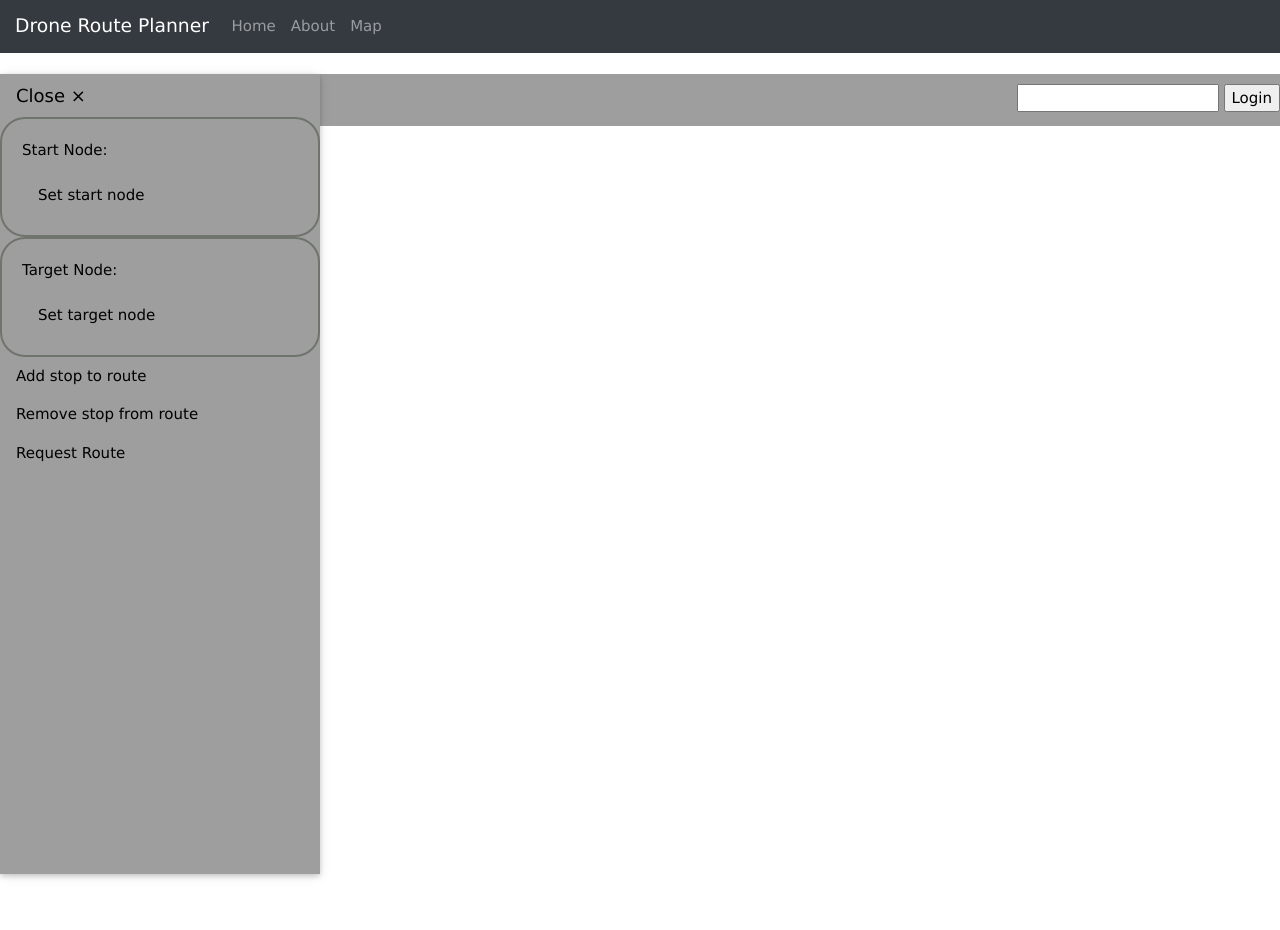
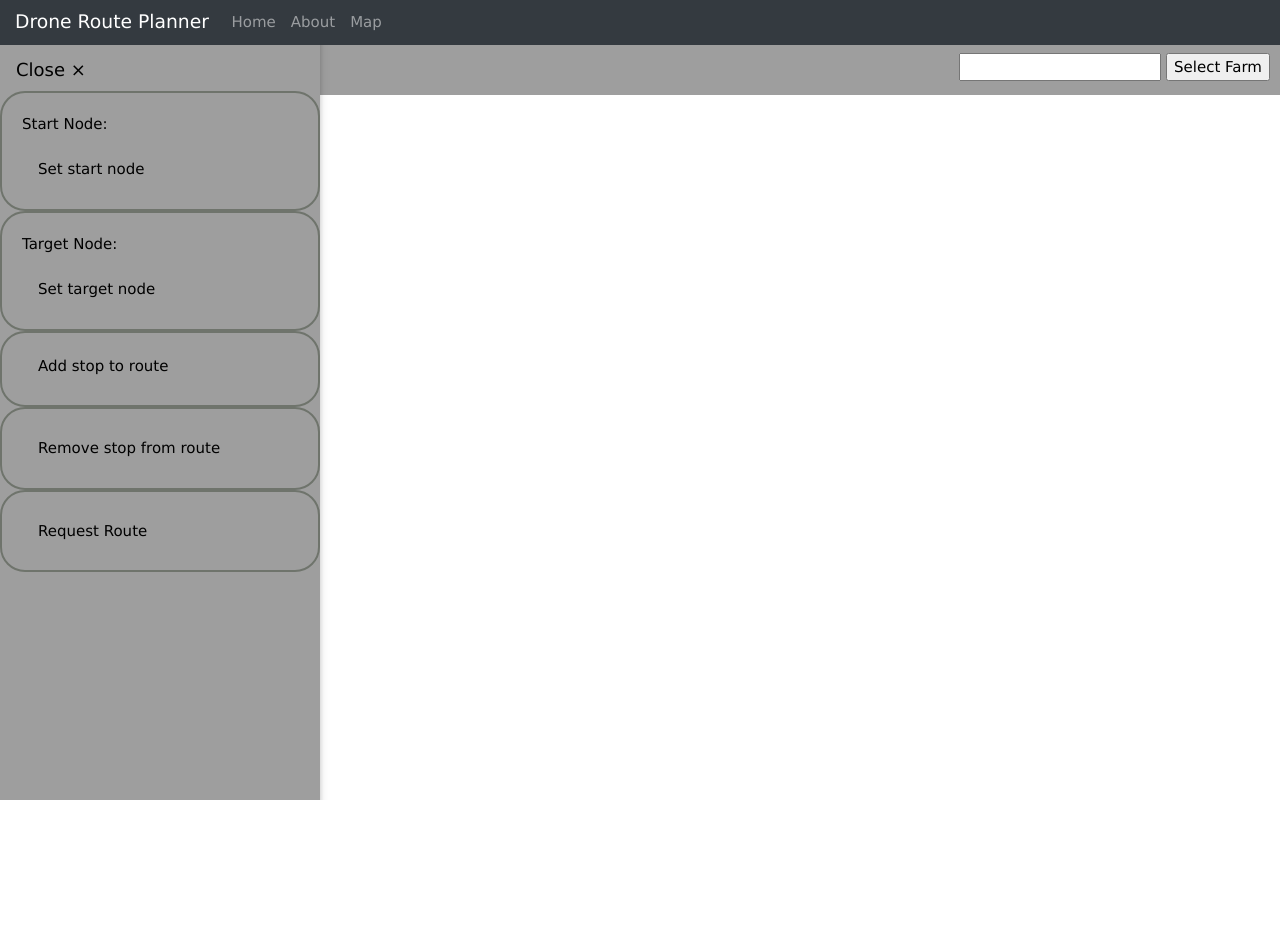
Before and after one commit to CallumBlair/droneRoutePlanner, a Flask app: template templates/map.html in a window 1280 px wide. After the commit the page ends 800 px from the top, so only its background shows below. Run offline with Flask 2, Linux system fonts and the light colour scheme; the template is opened without the code that fills it, so the values that code supplies are empty; some libraries are stand-ins or nearby versions.

Commit message:
Remove node bug fix, layout improvments

```diff
--- a/main.py
+++ b/main.py
@@ -1,28 +1,47 @@
+#Import Libraries
 from flask import Flask, render_template,request,redirect,url_for,jsonify,session
 import geopandas
 import controllerModule as cm
 import json
 
+#Define the flask application
 app = Flask(__name__)
-
-gdf = geopandas.read_file("propertyDetails.geojson").to_json()
-
 app.secret_key = 'H}g7uZwOw/J05xD'
 app.config['SESSION_TYPE'] = 'filesystem'
 
+#Open the geojson file storing property details
+gdf = geopandas.read_file("propertyDetails.geojson").to_json()
+
+
 @app.route('/')
-def home():
-    #session['userName'] = "Please Login"
+def index():
+    """ Index Route.
+    returns the index page of the website.
+    """
     return render_template("index.html")
+
+@app.route('/about')
+def displayAbout():
+    """ About page route.
+    returns the about page of the website.
+    """
+    return render_template("about.html")
 
 @app.route('/map')
 def displayMap():
+    """The map route.
+    returns the map page.
+    parameters:
+        - boundaries: array storing the boundaries for a specific farm
+        -username: session stored farm name
+        -path: session stored path generated by the algorithm
+    """
+    boundaries = []
 
-    boundaries = []
     try:
         username = session["userName"]
     except:
-        username = "please login asasa"
+        username = "Please enter a location"
     try:
         path = session["path"]
     except:
@@ -36,28 +55,35 @@ def displayMap():
 
     boundaries = json.dumps(boundaries)
 
-    #path = jsonify(path)
     return render_template("map.html", boundaries=boundaries, path=path, username=username)
 
 @app.route('/mapAuth' , methods = ["post"])
 def displayMapAuth():
+    """Authentication route.
+    sets the session username to the name entered by the user
+    redirects to the map route
+    parameters:
+        -username: retrieved from the post request
+    """
     session['userName'] = "init"
     username = request.form['userName']
     if username != session["userName"]:
         session["path"] = [1]
     session['userName'] = username
-    #path = [1]
-    #path = jsonify(path)
-    #return render_template("map.html", boundaries=gdf, path=path, username=username)
     return redirect("/map")
 
 
-@app.route('/about')
-def displayAbout():
-    return render_template("about.html")
-
 @app.route('/requestPath', methods = ["post"])
 def requestPath():
+    """Path request route.
+    generates a path between the nodes requested by the user
+    parameters:
+        -username: session stores username
+        -startNodeStr: the starting node retrieved from the form
+        -targetNodeStr: the target node retrieved from the form
+        -node1Arr: the starting node retrieved from the form
+
+    """
     username = session["userName"]
     startNodeStr = request.form['stNode']
     targetNodeStr = request.form['tgtNode']
@@ -65,8 +91,6 @@ def requestPath():
     node2Arr = request.form['2Node'].split(",")
     node3Arr = request.form['3Node'].split(",")
     node4Arr = request.form['4Node'].split(",")
-
-    #return str(node4Arr)
 
     if(node1Arr == ["undefined"]):
         node1Arr = [0,0]
@@ -95,8 +119,7 @@ def requestPath():
 
     path = cm.getRoute(startNode, targetNode, username, node1, node2, node3, node4)
     session['path'] = path
-    #return(str(path))
-    #return render_template("map.html", boundaries=gdf, path=path)
+
     return redirect("/map")
 
 if __name__ == "__main__":
--- a/static/css/style.css
+++ b/static/css/style.css
@@ -2,17 +2,18 @@
     padding: 0;
     float: right;
     width: 100%;
-    margin: 4px 0 0 0;
+    margin: 0 0 0 0;
 
 }
 
 #map {
-    height: 100vh;
+    height: 85vh;
     width: 100vw;
 }
 
 body {
-    padding-top: 4%;
+
+
 }
 
 #setStart{
@@ -33,3 +34,29 @@ body {
     padding: 20px;
     background-color: #7e7d7d;
 }
+
+.navbar{
+    height: 45px;
+}
+
+#barButton {
+    padding-top:20px;
+}
+
+#mySidebar {
+    padding-top:25px;
+}
+
+#myForm {
+    padding-right:10px;
+}
+
+#addStop {
+    padding-top:2px
+}
+
+#addStopDiv, #removeStopDiv, #requestRoute, #removeLineDiv {
+    border-radius: 25px;
+    border: 2px solid #6f746c;
+    padding: 20px;
+}
--- a/templates/map.html
+++ b/templates/map.html
@@ -3,7 +3,7 @@
 
 {% block content %}
 <div id="content"> </div>
-        <div class="w3-sidebar w3-bar-block w3-animate-left w3-card w3-grey" style="width:25%" id="mySidebar">
+        <div class="w3-sidebar w3-bar-block w3-animate-left w3-card w3-grey" style="width:25%;" id="mySidebar">
           <button class="w3-bar-item w3-button w3-large"
           onclick="w3_close()">Close &times;</button>
           <div id="setStart">
@@ -43,11 +43,11 @@
           </div>
 
 
-          <div id="addStop">
+          <div id="addStopDiv">
             <button href="#" class="w3-bar-item w3-button" style="width:100%;" onclick="addStop()" id="addStop">Add stop to route</button>
           </div>
 
-          <div id="removeStop">
+          <div id="removeStopDiv">
             <button href="#" class="w3-bar-item w3-button" style="width:100%;" onclick="removeStop()" id="removeStop">Remove stop from route</button>
           </div>
 
@@ -58,7 +58,7 @@
             <button href="#" class="w3-bar-item w3-button" style="width:100%;" onclick="fireRequest()" id="fireButton">Request Route</button>
           </div>
 
-          <div id="removeLine" style="display:none;">
+          <div id="removeLineDiv" style="display:none;">
             <button href="#" class="w3-bar-item w3-button" style="width:100%;" onclick="removeLine()" id="removeLine">Remove currently displayed line</button>
           </div>
 
@@ -76,11 +76,11 @@
 
         </div>
 
-        <div class="w3-grey" style="width:100%;">
+        <div class="w3-grey" style="width:100%;" id="barButton">
           <button class="w3-button w3-grey w3-xlarge" onclick="w3_open()">&#9776;</button>
           <form id="myForm" action="/mapAuth" method="post" style="float:right;margin:10px 0 0 0;">
             <input type="text" name="userName" id="userName" value="{{username}}" >
-            <input type="submit" name="submitLogin" value="Login" id="submitLogin">
+            <input type="submit" name="submitLogin" value="Select Farm" id="submitLogin">
         </form>
 
         </div>
@@ -549,7 +549,7 @@
                         node4 = [0,0];
                         marker4 = undefined;
                         if(targetMarker){
-                            currentLocation = targetMarker.getLatLng()
+                            currentLocation = [targetMarker.getLatLng().lat, targetMarker.getLatLng().lng]
                             setTarget()
                         }
                     }else if (i==1){
@@ -563,7 +563,7 @@
                         node3 = [0,0];
                         marker3 = undefined;
                         if(targetMarker){
-                            currentLocation = targetMarker.getLatLng()
+                            currentLocation = [targetMarker.getLatLng().lat, targetMarker.getLatLng().lng]
                             setTarget()
                         }
                     }else if(i==2){
@@ -576,7 +576,7 @@
                         node2 = [0,0];
                         marker2 = undefined;
                         if(targetMarker){
-                            currentLocation = targetMarker.getLatLng()
+                            currentLocation = [targetMarker.getLatLng().lat, targetMarker.getLatLng().lng]
                             setTarget()
                         }
                     }else if (i==3){
@@ -591,7 +591,7 @@
                         node1 = [0,0];
                         marker1 = undefined;
                         if(targetMarker){
-                            currentLocation = targetMarker.getLatLng()
+                            currentLocation = [targetMarker.getLatLng().lat, targetMarker.getLatLng().lng]
                             setTarget()
                         }
                     }
```
